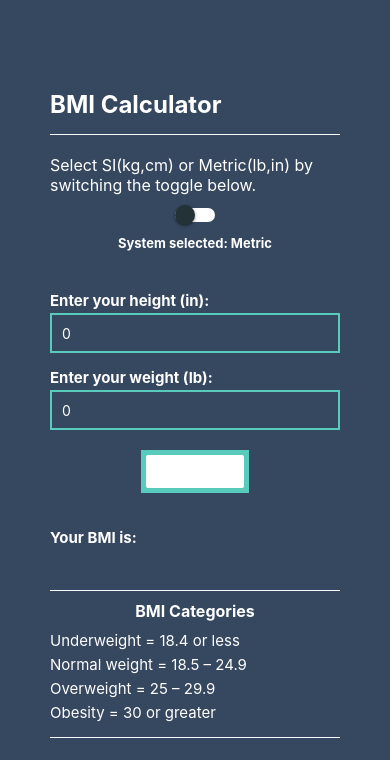
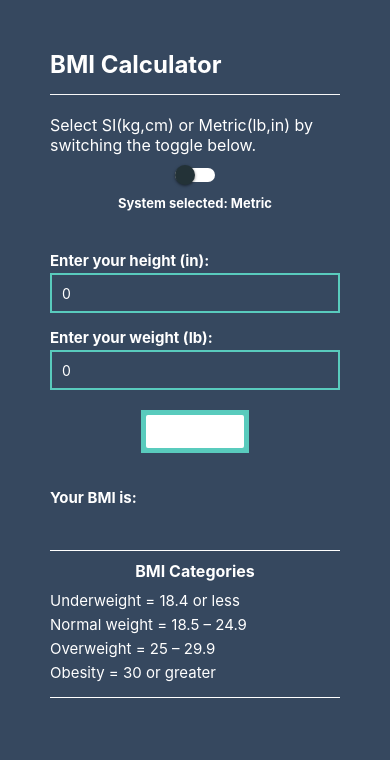
Before and after one commit to CarlosACifuentes/ReactNative-BMI-Calculator, a React Native app: screen / in a window 390 px wide. Shown: the top 760 px of the page. Built offline with nearby package versions, Linux system fonts and the light colour scheme.

Commit message:
last adjustment

```diff
--- a/App.js
+++ b/App.js
@@ -78,7 +78,7 @@ const styles = StyleSheet.create({
     justifyContent: 'flex-start',
     backgroundColor: '#36485f',
     alignItems: 'center',
-    paddingTop: 90,
+    paddingTop: 50,
     paddingLeft: 50,
     paddingRight: 50,
   },
```
